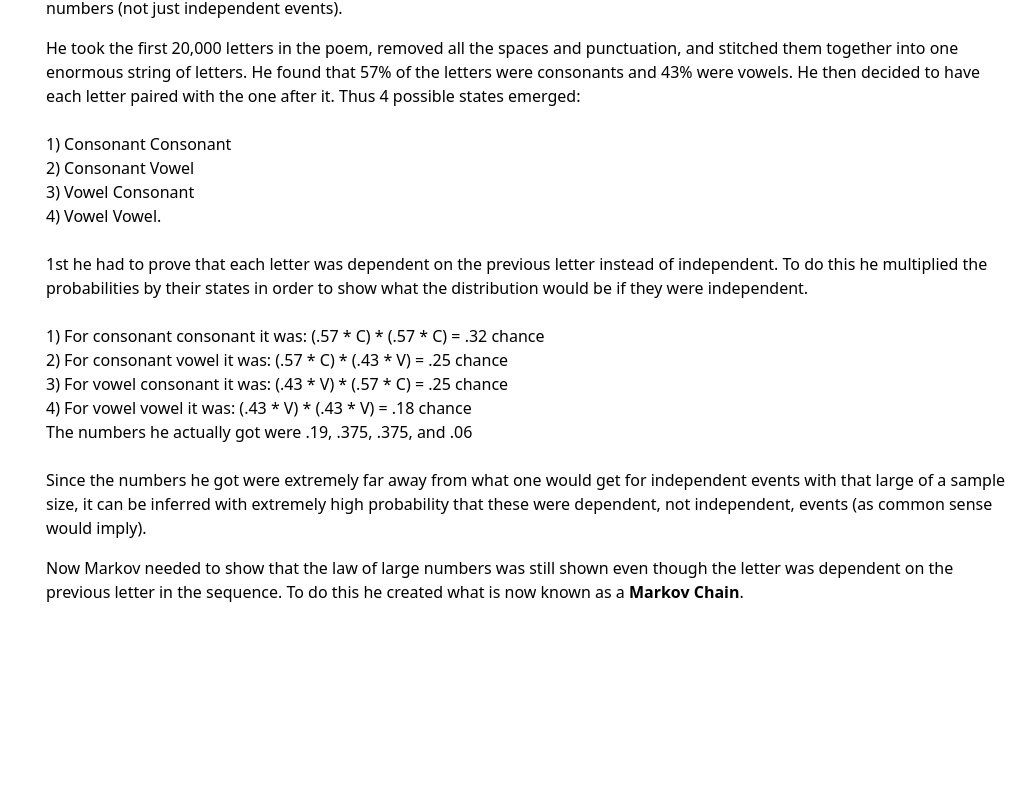
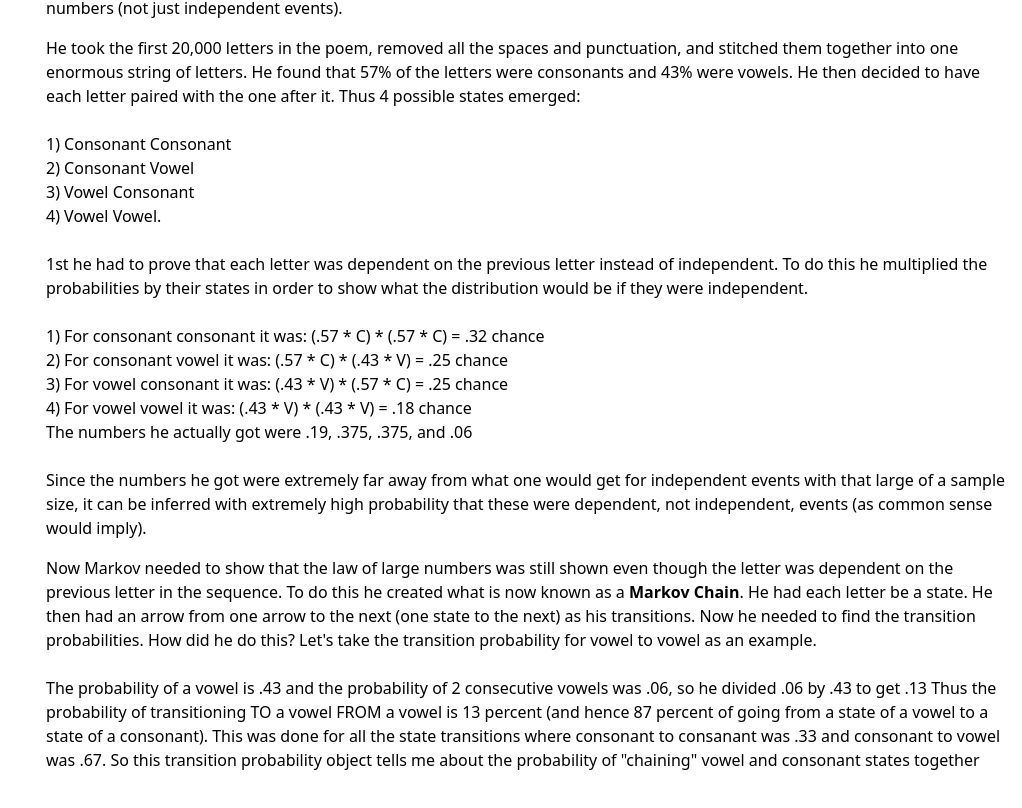
Before and after one commit to WilliamGiammona/learning-ai, a Next.js app: page /reinforcement-learning in a window 1280 px wide. Shown: the part 6511-7319 px from the top of the page, without its empty margins (258-1280 px from the left). Before the commit the page ends 7211 px from the top, so only its background shows below. Built offline with nearby package versions, Linux system fonts and the light colour scheme.

Commit message:
continuing introduction

```diff
--- a/app/reinforcement-learning/page.tsx
+++ b/app/reinforcement-learning/page.tsx
@@ -716,7 +716,22 @@ export default function ReinforcementLearningPage() {
               Now Markov needed to show that the law of large numbers was still
               shown even though the letter was dependent on the previous letter
               in the sequence. To do this he created what is now known as a{" "}
-              <strong>Markov Chain</strong>.
+              <strong>Markov Chain</strong>. He had each letter be a state. He
+              then had an arrow from one arrow to the next (one state to the
+              next) as his transitions. Now he needed to find the transition
+              probabilities. How did he do this? Let's take the transition
+              probability for vowel to vowel as an example.
+              <br />
+              <br />
+              The probability of a vowel is .43 and the probability of 2
+              consecutive vowels was .06, so he divided .06 by .43 to get .13
+              Thus the probability of transitioning TO a vowel FROM a vowel is
+              13 percent (and hence 87 percent of going from a state of a vowel
+              to a state of a consonant). This was done for all the state
+              transitions where consonant to consanant was .33 and consonant to
+              vowel was .67. So this transition probability object tells me
+              about the probability of "chaining" vowel and consonant states
+              together
             </p>
           </section>
         </main>
```
